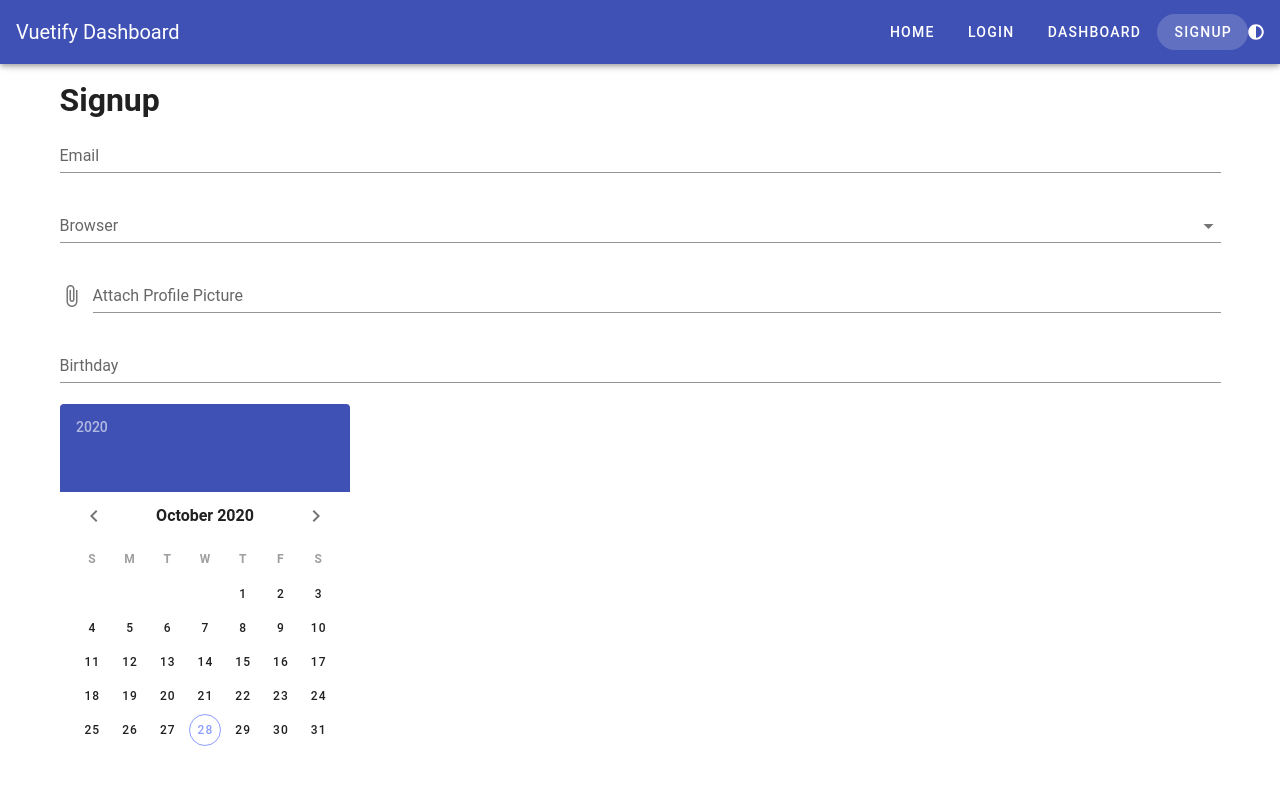
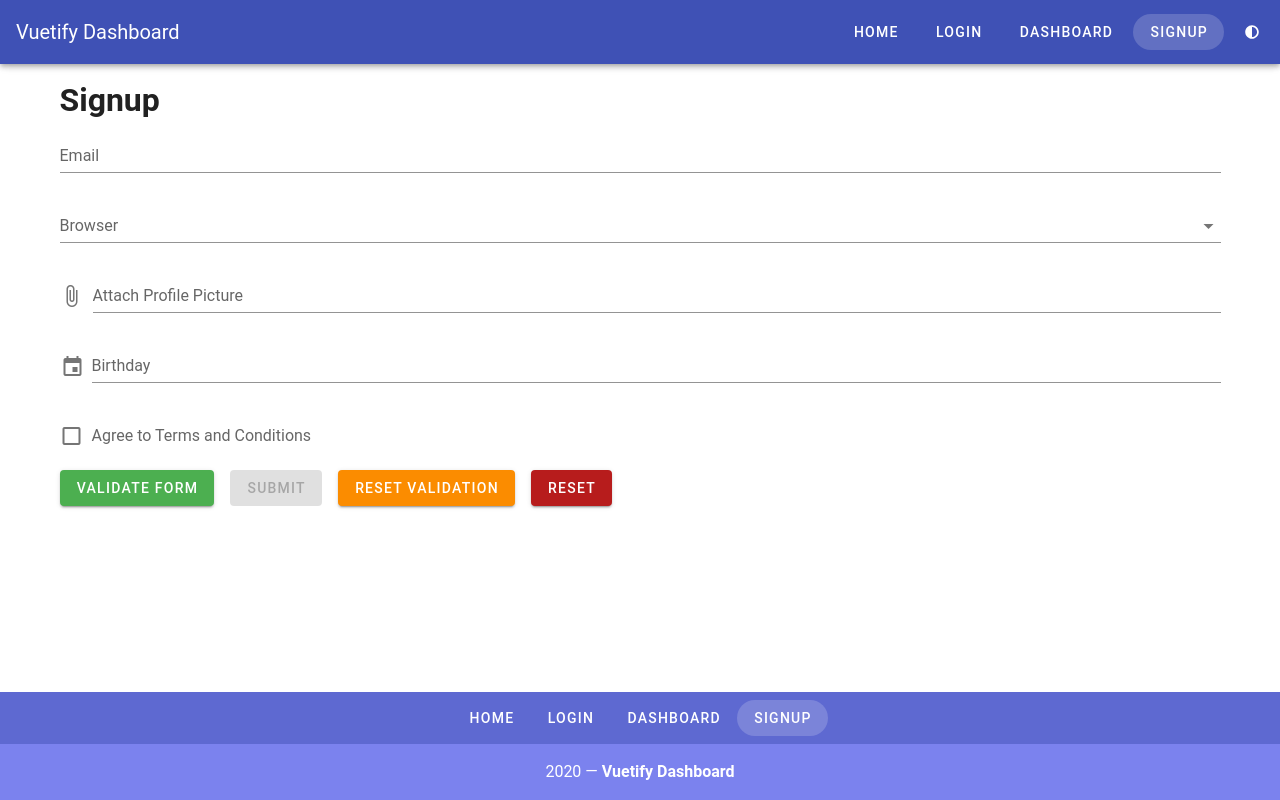
Before and after one commit to neillsom/beautify-with-vuetify, a Vue app: page /signup in a window 1280 px wide. Shown: the top 800 px of the page. Built offline with nearby package versions, Linux system fonts and the light colour scheme.

Commit message:
date picker modal

```diff
--- a/src/App.vue
+++ b/src/App.vue
@@ -4,6 +4,7 @@
       <v-toolbar-title>Vuetify Dashboard</v-toolbar-title>
       <v-spacer></v-spacer>
       <v-btn
+        class="mr-1"
         v-for="link in links"
         :key="`${link.label}-header-link`"
         text
@@ -12,7 +13,9 @@
       >
         {{ link.label }}
       </v-btn>
-      <font-awesome-icon id="toggle-icon" @click="toggleTheme" icon="adjust" />
+      <v-btn icon @click="toggleTheme">
+        <font-awesome-icon id="toggle-icon" icon="adjust" />
+      </v-btn>
     </v-app-bar>
     <v-main>
       <router-view></router-view>
--- a/src/scss/variables.scss
+++ b/src/scss/variables.scss
@@ -1,2 +1,2 @@
-$body-font-family: 'Merriweather';
-$heading-font-family: 'Fira Sans';
+// $body-font-family: 'Merriweather';
+// $heading-font-family: 'Fira Sans';
--- a/src/views/Signup.vue
+++ b/src/views/Signup.vue
@@ -13,12 +13,34 @@
           ></v-text-field>
           <v-autocomplete label="Browser" :items="browsers"></v-autocomplete>
           <v-file-input label="Attach Profile Picture"></v-file-input>
-          <v-text-field
-            label="Birthday"
-            v-model="birthday"
-            readonly
-          ></v-text-field>
-          <v-date-picker v-model="birthday"></v-date-picker>
+
+          <div class="date-container" style="display: flex">
+            <div class="date-modal">
+              <v-dialog v-model="dialog">
+                <template v-slot:activator="{ on, attrs }">
+                  <v-btn icon v-bind="attrs" v-on="on">
+                    <v-icon medium class="date-icon"> mdi-calendar </v-icon>
+                  </v-btn>
+                </template>
+
+                <v-card class="text-center">
+                  <v-date-picker v-model="birthday"></v-date-picker>
+
+                  <v-divider></v-divider>
+
+                  <v-card-actions>
+                    <v-spacer></v-spacer>
+                  </v-card-actions>
+                </v-card>
+              </v-dialog>
+            </div>
+            <v-text-field
+              label="Birthday"
+              v-model="birthday"
+              readonly
+            ></v-text-field>
+          </div>
+
           <v-checkbox
             :label="`Agree to Terms and Conditions`"
             v-model="agreeToTerms"
@@ -71,6 +93,7 @@ export default {
           "E-mail must be valid",
       ],
       formValidity: false,
+      dialog: false,
     };
   },
   methods: {
@@ -86,3 +109,13 @@ export default {
   },
 };
 </script>
+
+<style>
+.date-modal {
+  margin: 15px 1px 0 -5px !important;
+}
+.date-icon {
+  padding: 0 !important;
+  margin: 0 !important;
+}
+</style>
```
